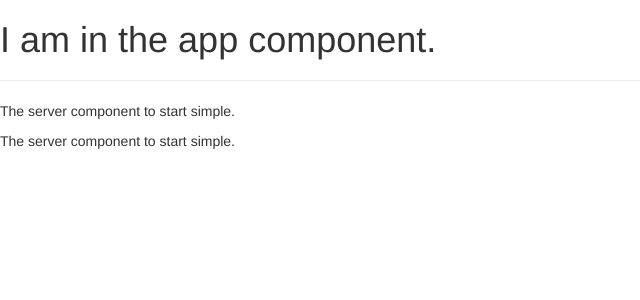
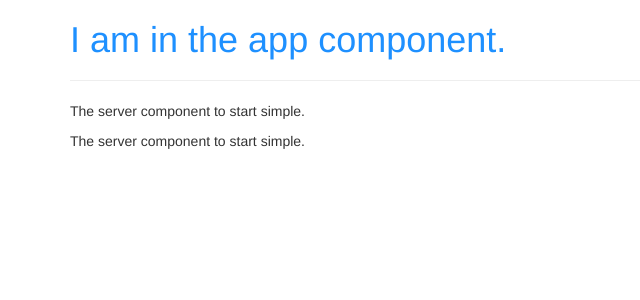
Before and after one commit to jitendrajangid45/angularTraining, an Angular app: page / in a window 1280 px wide. Shown: the top 300 px of the page, without its empty margins (0-640 px from the left). Built offline with nearby package versions, Linux system fonts and the light colour scheme.

Commit message:
adding css through css file or through module.ts file

```diff
--- a/src/app/app.component.css
+++ b/src/app/app.component.css
@@ -0,0 +1,3 @@
+h1{
+    color:darkblue;
+}
--- a/src/app/app.component.html
+++ b/src/app/app.component.html
@@ -1,3 +1,9 @@
-<h1>I am in the app component.</h1>
-<hr>
-<app-servers></app-servers>
+<div class="container">
+    <div class="row">
+        <div class="col-xs-12">
+            <h1>I am in the app component.</h1>
+            <hr>
+            <app-servers></app-servers>
+        </div>
+    </div>
+</div>
--- a/src/app/app.component.ts
+++ b/src/app/app.component.ts
@@ -3,7 +3,12 @@
 @Component({
   selector: 'app-root',
   templateUrl: './app.component.html',
-  styleUrls: ['./app.component.css']
+  // styleUrls: ['./app.component.css']
+  styles:[`
+    h1{
+      color:dodgerblue;
+    }
+  `]
 })
 export class AppComponent {
 }
--- a/src/app/servers/servers.component.ts
+++ b/src/app/servers/servers.component.ts
@@ -2,7 +2,10 @@
 
 @Component({
   selector: 'app-servers',
-  templateUrl: './servers.component.html',
+  template: `
+    <app-server></app-server>
+    <app-server></app-server>
+  `,
   styleUrls: ['./servers.component.css']
 })
 export class ServersComponent implements OnInit {
```
